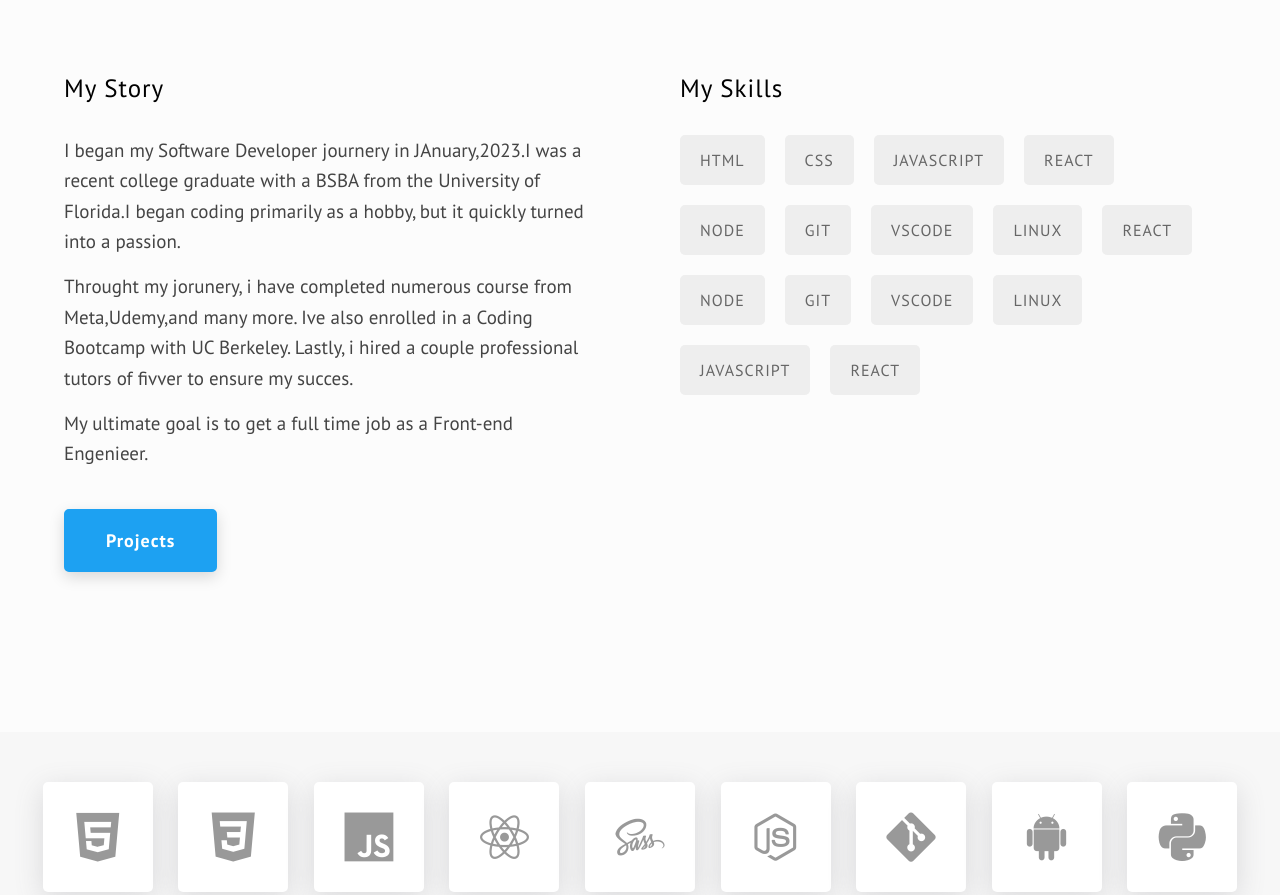
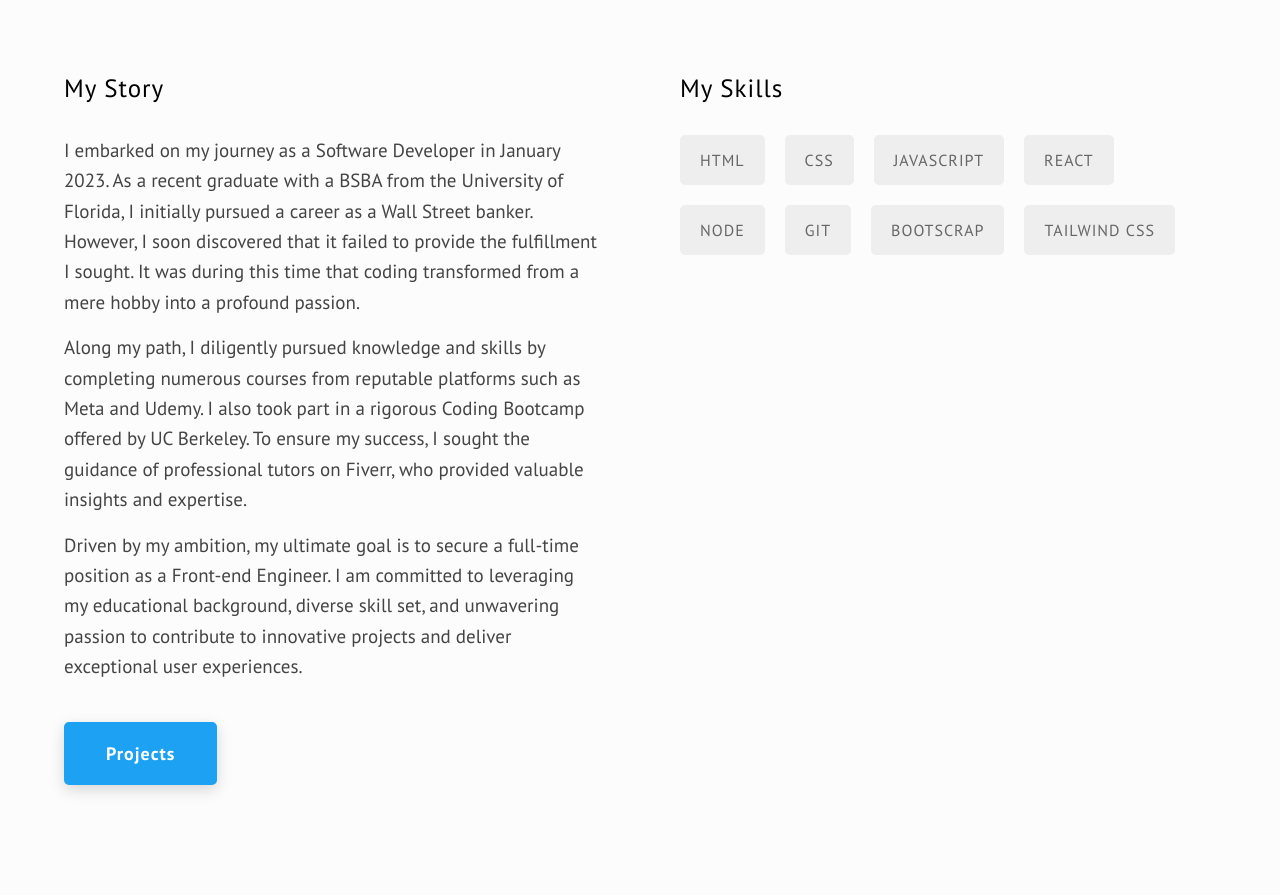
Before and after one commit to venzula/Final-Portfolio-Website, a plain HTML site: page index.html in a window 1280 px wide. Shown: the part 1100-1995 px from the top of the page. Drawn offline with nearby package versions, Linux system fonts and the light colour scheme; a script that the page names is missing.

Commit message:
bio complete

```diff
--- a/index.html
+++ b/index.html
@@ -19,7 +19,7 @@
     <div class="main-header__logo-container">
       <div class="main-header__logo-img-cont">
         <img
-          src="https://d33wubrfki0l68.cloudfront.net/32c48e23e828c42a99a37db81e2a91d7c8eed4de/d134a/assets/png/ram-maheshwari.png"
+          src="/images/martin-shreder-5Xwaj9gaR0g-unsplash.jpg"
           alt="logo Image" class="main-header__logo-img" />
       </div>
       <h4 class="main-header__logo-text">Carlos Martinez</h4>
@@ -98,13 +98,13 @@
             </h3>
             <p class="text-primary about__text-primary">
               <span>
-                I began my Software Developer journery in JAnuary,2023.I was a recent college graduate with a BSBA from the University of Florida.I began coding primarily as a hobby, but it quickly turned into a passion.
+               I embarked on my journey as a Software Developer in January 2023. As a recent graduate with a BSBA from the University of Florida, I initially pursued a career as a Wall Street banker. However, I soon discovered that it failed to provide the fulfillment I sought. It was during this time that coding transformed from a mere hobby into a profound passion.
               </span>
               <span>
-                Throught my jorunery, i have completed numerous course from Meta,Udemy,and many more. Ive also enrolled in a Coding Bootcamp with UC Berkeley. Lastly, i hired a couple professional tutors of fivver to ensure my succes.
+                Along my path, I diligently pursued knowledge and skills by completing numerous courses from reputable platforms such as Meta and Udemy. I also took part in a rigorous Coding Bootcamp offered by UC Berkeley. To ensure my success, I sought the guidance of professional tutors on Fiverr, who provided valuable insights and expertise.
               </span>
               <span>
-                My ultimate goal is to get a full time job as a Front-end Engenieer.
+                Driven by my ambition, my ultimate goal is to secure a full-time position as a Front-end Engineer. I am committed to leveraging my educational background, diverse skill set, and unwavering passion to contribute to innovative projects and deliver exceptional user experiences.
               </span>
             </p>
             <button class="btn btn-theme about__btn-theme">Projects</button>
@@ -120,15 +120,8 @@
               <li class="about__skill">react</li>
               <li class="about__skill">node</li>
               <li class="about__skill">git</li>
-              <li class="about__skill">vscode</li>
-              <li class="about__skill">linux</li>
-              <li class="about__skill">react</li>
-              <li class="about__skill">node</li>
-              <li class="about__skill">git</li>
-              <li class="about__skill">vscode</li>
-              <li class="about__skill">linux</li>
-              <li class="about__skill">javascript</li>
-              <li class="about__skill">react</li>
+              <li class="about__skill">bootscrap</li>
+              <li class="about__skill">tailWind css</li>
             </ul>
           </div>
         </div>
```
Also changed, not shown: images/martin-shreder-5Xwaj9gaR0g-unsplash.jpg (added), 1 other file.
